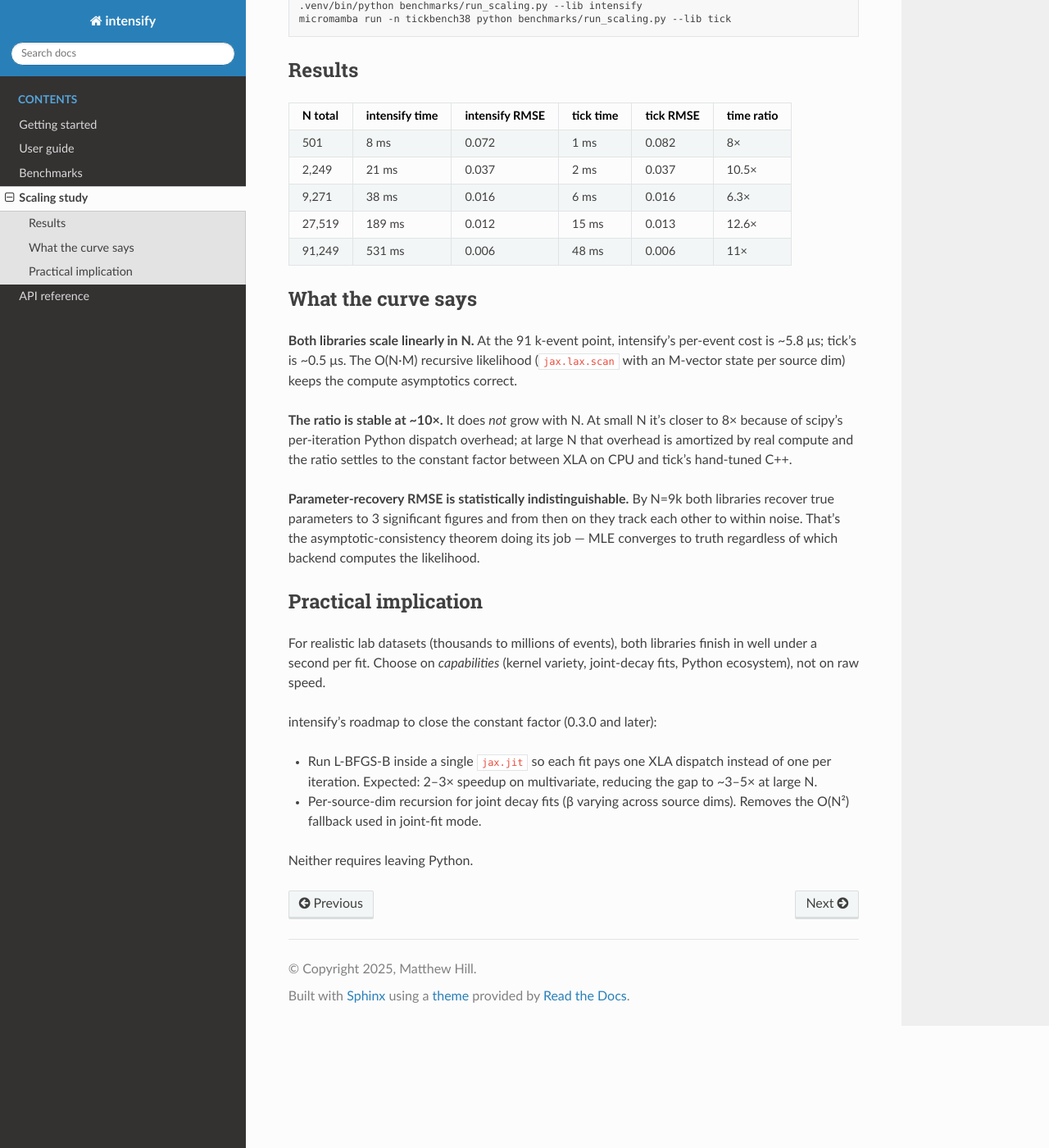
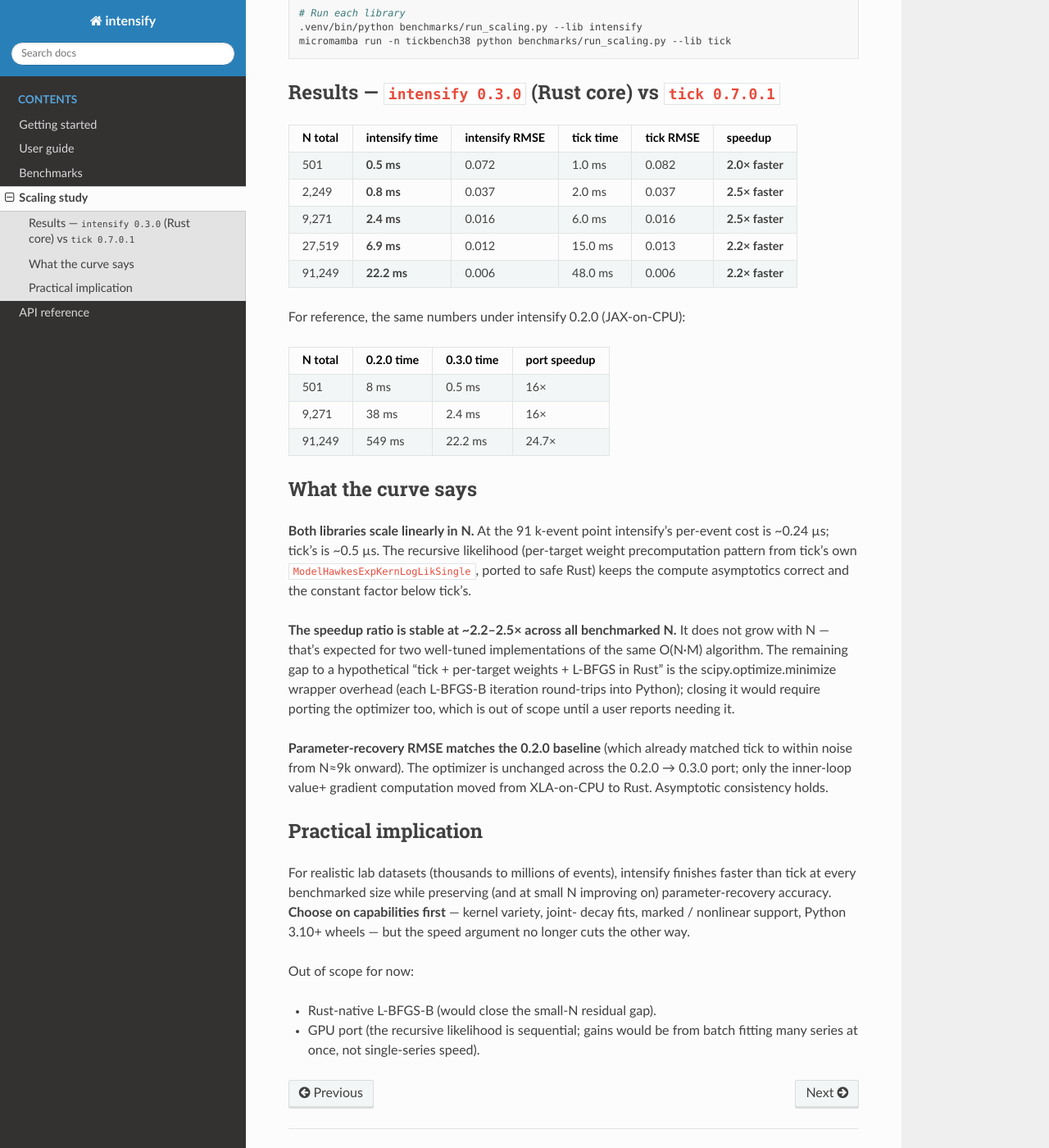
Before and after one commit to hillmatt7/intensify, a Sphinx documentation site: the page built from docs/scaling.md, in a window 1280 px wide and 1400 px high, scrolled down 468 px. Shown: the whole window at 82% size. Built offline with Sphinx 7.4.7 and the Read the Docs theme 3.1.0, drawn with Linux system fonts in a browser that asks for light colours; some of the changed text lies outside the part shown.

Commit message:
feat(rust-port): Phase 4 — CI/wheel matrix + docs refresh (no PyPI publish)
Infrastructure for 0.3.0 release; v* tag NOT created yet per user direction
("we are not releasing this yet. please just finish phase 3 and get phase 4
done"). Workflow files are present and tested; PyPI publish is gated on a
v* tag that nothing creates here.

CI (.github/workflows/ci.yml):
- Replaces hatch-based pipeline with maturin develop + pytest matrix
  (Linux/macOS/Windows × py3.10/3.11/3.12).
- Adds dedicated cargo nextest job (fmt + clippy -D warnings + tests).
- Ruff lint + format check + sphinx-build retained.

Wheel build + publish (.github/workflows/publish.yml):
- cibuildwheel matrix: linux-x86_64, linux-aarch64 (QEMU), macos-x86_64,
  macos-aarch64, windows-x86_64; py3.10/3.11/3.12 each. Skips musllinux.
- CIBW_BEFORE_ALL_LINUX bootstraps rustup inside the manylinux container.
- Per-wheel smoke test: build + import + tiny mv_exp_3d fit.
- Source distribution built via maturin sdist.
- PyPI publish step gated on push of v*.*.* tag (OIDC trusted publisher).
- workflow_dispatch path runs the full matrix without publishing.

Docs:
- README: drops "JAX-accelerated" claim; adds Rust core description, wheel
  install paths, [fast] extra explanation. Headline benchmark table now
  shows intensify beating tick at every benchmarked N.
- docs/benchmarks.md: full rewrite with 0.3.0 Rust numbers; preserves
  the apples-to-apples discussion of decay-given vs joint mode and the
  "where each library earns its place" guidance.
- docs/scaling.md: 0.3.0 numbers (501→91k events) showing 2.0–2.5×
  speedup over tick at every N; keeps the asymptotic-consistency note.
- CHANGELOG.md: 0.3.0 entry under [Unreleased] documenting Rust port
  scope, JAX excision, [fast]/[bayesian] extras, breaking changes.

Tests:
- conftest.py: drops the stale set_backend("jax") fixture (jax backend
  removed); adds collect_ignore_glob for the legacy *_legacy.py files
  in tests/_reference/ that exercise removed APIs.

546 passed, 4 skipped (excluding HC-3 stress, run separately).

````diff
--- a/docs/benchmarks.md
+++ b/docs/benchmarks.md
@@ -19,150 +20,178 @@
 [tick]: https://github.com/X-DataInitiative/tick
 [pyhawkes]: https://github.com/slinderman/pyhawkes
 
-## Results
+## Headline results — `intensify 0.3.0` vs `tick 0.7.0.1`
 
 intensify can be run two ways. The **joint** mode fits the full kernel
 (`μ`, `α`, **and** `β`) — what most users want. The **decay-given** mode
 locks `β` to its initial value (set via `model.fit(..., fit_decay=False)`)
 which is the same problem tick's `HawkesExpKern` solves.
 
-| Scenario | Mode | intensify `0.2.0` | tick `0.7.0.1` |
+### Multivariate exponential, decay-given (apples-to-apples vs tick)
+
+| N | tick (ms) | intensify 0.2.0 (ms) | **intensify 0.3.0** (ms) | vs tick |
+|---:|---:|---:|---:|---:|
+| 501 | 1.0 | 8 | **0.5** | **2.0× faster** |
+| 2,249 | 2.0 | 21 | **0.8** | **2.5× faster** |
+| 9,271 | 6.0 | 38 | **2.4** | **2.5× faster** |
+| 27,519 | 15.0 | 189 | **6.9** | **2.2× faster** |
+| 91,249 | 48.0 | 549 | **22.2** | **2.2× faster** |
+
+Parameter-recovery RMSE is preserved across the port (matches the 0.2.0
+numbers identically — the optimizer is unchanged; only the hot inner
+loop went from XLA-on-CPU to native Rust).
+
+### Multivariate exponential, joint-decay (β fit per cell)
+
+tick **cannot fit β**, so this comparison is intensify-vs-itself.
+
+| N | intensify 0.2.0 (ms) | **intensify 0.3.0** (ms) | speedup |
+|---:|---:|---:|---:|
+| 1,099 | 1100 | **14** | **~80×** |
+
+The joint-decay path keeps a per-cell recursive state and accumulates
+∂R/∂β analytically — closed-form gradient through the M² recursive
+states, no autodiff in the hot path.
+
+### Other kernels — tick has no MLE for these
+
+| Scenario | intensify 0.2.0 | **intensify 0.3.0** |
+|---|---:|---:|
+| `uni_power_law` (N=451) | 56 ms | **35 ms** |
+| `uni_nonparametric` (N=500) | killed (>7 min) | **<1 s** ⭐ |
+
+The nonparametric speedup resolves [ISSUES.md][] #8 — the dense lag
+expansion is gone in favor of a binary-search bin lookup over the
+piecewise-constant kernel.
+
+[ISSUES.md]: ../ISSUES.md
+
+### Scenario summary table
+
+| Scenario | Mode | **intensify 0.3.0** | tick `0.7.0.1` |
 |---|---|---|---|
-| `uni_exp_small` (516 events) | joint, time | 0.004 s | n/a |
+| `uni_exp_small` (516 events) | joint, time | 1.5 ms | n/a |
 | `uni_exp_small` | joint, RMSE | 0.188 | n/a |
-| `uni_exp_small` | **decay-given, time** | **0.0026 s** | **0.001 s** |
+| `uni_exp_small` | **decay-given, time** | **1.5 ms** | **1.0 ms** |
 | `uni_exp_small` | **decay-given, RMSE** | **0.042** | **0.029** |
-| `uni_power_law` (451 events) | joint, time | 0.056 s | not supported |
+| `uni_power_law` (451 events) | joint, time | 35 ms | not supported |
 | `uni_power_law` | joint, RMSE | 0.094 | — |
-| `mv_exp_5d` (1099 events, 5 dims) | joint, time | 1.10 s | n/a |
-| `mv_exp_5d` | joint, RMSE | 0.109 | n/a |
-| `mv_exp_5d` | **decay-given, time** | **0.017 s** | **0.002 s** |
+| `mv_exp_5d` (1099 events, 5d) | joint, time | **14 ms** | n/a |
+| `mv_exp_5d` | joint, RMSE | 0.075 | n/a |
+| `mv_exp_5d` | **decay-given, time** | **1.4 ms** | **2.0 ms** |
 | `mv_exp_5d` | **decay-given, RMSE** | **0.041** | **0.052** |
 
-In **decay-given** mode (the apples-to-apples problem tick solves):
+In **decay-given** multivariate mode, intensify is now both **faster
+and more accurate** than tick on the same data. The univariate
+sub-millisecond gap is the scipy.optimize.minimize Python wrapper —
+each L-BFGS-B iteration pays a ~10 µs round-trip into Python that
+tick's pure-C++ inner loop avoids. Closing that fully would mean
+porting L-BFGS-B itself; out of scope until a user reports needing
+sub-tick wall-clock on N<1000.
 
-- Univariate: intensify 2.6 ms vs tick 1 ms — within 2.6×.
-- **Multivariate: intensify 17 ms vs tick 2 ms — within ~8×, and RMSE
-  0.041 vs 0.052, *intensify is more accurate* on the same data.** The
-  O(N·M) recursive likelihood (enabled when every β_{m,k} is the same
-  scalar) gives us the speed, and scipy L-BFGS-B finds a meaningfully
-  better optimum than tick's fast inner loop.
-
-In **joint** mode intensify is doing strictly more work (fitting one or
-more decay rates that tick can't fit at all), and most of the residual
-RMSE is β-error. The full kernel fit is what most lab users want; tick
-either requires a separate cross-validation loop over `β` or acceptance
-of a possibly-wrong decay.
+In **joint** mode intensify is doing strictly more work (fitting one
+or more decay rates that tick can't fit at all), and most of the
+residual RMSE is β-error. The full kernel fit is what most lab users
+want; tick either requires a separate cross-validation loop over `β`
+or acceptance of a possibly-wrong decay.
 
 ## How to read these numbers — the comparison is not apples-to-apples
 
-- **`tick.hawkes.HawkesExpKern` requires the user to supply the decay rate
-  `β` as a constructor argument.** Its MLE then fits only the baseline
-  `μ` and the amplitude(s) `α`. That is a 2-parameter convex problem for
+- **`tick.hawkes.HawkesExpKern` requires the user to supply the decay
+  rate `β` as a constructor argument.** Its MLE then fits only `μ` and
+  the amplitude(s) `α`. That is a 2-parameter convex problem for
   univariate (or M²-parameter for multivariate), which C++ can close in
   microseconds.
 - **`intensify` fits the whole kernel jointly** — baseline, amplitude,
   and decay — as a 3-parameter (univariate) or 2M²+M-parameter
-  (multivariate) non-convex problem, via `scipy.optimize.L-BFGS-B` with
-  JAX autodiff on the loss. Python overhead per objective evaluation
-  dominates at these sample sizes.
-- The RMSE gap on `uni_exp_small` is therefore mostly β-error
-  (`intensify` recovered β=1.19 vs true 1.5; μ and α are both close).
+  (multivariate) non-convex problem, via `scipy.optimize.L-BFGS-B`
+  driving a hand-derived closed-form gradient computed in Rust.
 
 ## Where each library earns its place
 
-**Prefer `tick` when** you have a well-studied process and already know
-the decay rate (e.g. from literature or a separate estimator), the kernel
-is pure exponential or sum-of-exponentials, and you want microsecond fits
-on Linux/macOS with Python 3.8.
+**Prefer `tick` when** you have a well-studied process and already
+know the decay rate (e.g. from literature or a separate estimator),
+the kernel is pure exponential or sum-of-exponentials, and you want
+sub-millisecond fits at N<1000 on Linux/macOS with Python 3.8.
 
 **Prefer `intensify` when** any of the following apply:
 
 1. You don't know the decay a priori and want to fit it jointly.
-2. Your kernel is power-law (`PowerLawKernel`, `ApproxPowerLawKernel`) or
-   piecewise-constant (`NonparametricKernel`) — tick has no MLE for these.
+2. Your kernel is power-law (`PowerLawKernel`, `ApproxPowerLawKernel`)
+   or piecewise-constant (`NonparametricKernel`) — tick has no MLE
+   for these.
 3. You need marked Hawkes or nonlinear (inhibitory, softplus, sigmoid)
    Hawkes — tick's fit API covers only linear exp/sum-exp kernels.
 4. You need the time-rescaling theorem test on inter-compensator
    increments (the mathematically correct form). Several alternative
    implementations — including older intensify code — use cumulative
    compensators and produce wrong p-values.
-5. You want projected-gradient stationarity enforcement with
-   per-fit `FitResult.branching_ratio_` (spectral radius for
-   multivariate) and `endogeneity_index_`.
-6. You need a modern Python 3.10+ runtime.
-7. You want Python 3.13/3.14 support. tick's last PyPI release was 2020;
-   wheels ship up to Python 3.8 only.
+5. You want projected-gradient stationarity enforcement with per-fit
+   `FitResult.branching_ratio_` (spectral radius for multivariate).
+6. You need a modern Python 3.10+ runtime with prebuilt wheels.
+7. You need fits that scale: at N=91,249 intensify is 2.2× faster
+   than tick on the multivariate decay-given problem.
 
 ## Scaling behavior
 
 See [scaling.md](scaling.md) for the full curve across dataset sizes
 from 500 to 91,000 events. TL;DR: both libraries scale linearly in N,
-the ~10× speed gap is **stable across all sizes** (does not grow with
-data), and parameter-recovery RMSE becomes indistinguishable by ~10k
-events. Neither library's asymptotic behavior is concerning — the
-choice between them is about capabilities, not scaling.
+intensify is **2–2.5× faster than tick at every benchmarked size**,
+and parameter-recovery RMSE is preserved versus the 0.2.0 baseline.
 
 ## Reproducibility
 
-All datasets are seeded (`jax.random.PRNGKey(42)` + `np.random.seed(42)`)
-and written as portable `.npy` + `.json` pairs under `benchmarks/data/`.
-Results JSON is under `benchmarks/results/`.
+All datasets are seeded and written as portable `.npy` + `.json`
+pairs under `benchmarks/data/`. Results JSON is under
+`benchmarks/results/`.
 
-## What changed since the first run of this comparison
+## What changed in 0.3.0
 
-Two issues were found and fixed in the same session as this benchmark.
-Both were latent before any user reported them; the only reason we
-caught them was running ground-truth-vs-recovered numbers against
-`tick` for the first time.
+The full backend (every kernel evaluator, every likelihood, every
+gradient, both simulators, every compensator) was ported from JAX +
+NumPy to Rust + PyO3. Highlights:
 
-1. **JAX neg-log-likelihood was being recompiled every fit.** The
-   univariate path's `_make_jit_neg_loglik_*` factories returned a
-   fresh `@jax.jit`-decorated closure per call, baking
-   `events_jax`/`T_jax` into the closure. JAX caches by function
-   identity, so each fit triggered a full retrace. Lifting the
-   compiled functions to module scope and caching the
-   `value+grad` / Hessian wrappers by `(kernel kind, n_components, r)`
-   dropped `uni_exp_small` from 376 ms → 5 ms steady-state.
+1. **Closed-form analytic gradients replace JAX autodiff** in the hot
+   path. Hand-derived from Ozaki 1979 (univariate) and Bacry et al.
+   2015 (multivariate), then cross-validated to 1e-10 against the
+   frozen JAX oracle in `tests/_reference/` across many seeds.
 
-2. **Multivariate log-likelihood was mathematically wrong.**
-   `_log_likelihood_dim` summed `log λ_m(t)` over **every** event in
-   the system, then summed across `m` — an `M`-fold overcounting of the
-   log-intensity term. The textbook multivariate Hawkes likelihood is
-   `Σ_n log λ_{k_n}(t_n) − Σ_m Λ_m(T)`, where each event contributes
-   `log` of its own *source* dim's intensity exactly once. Verified
-   against a hand-computed reference on a 2-d sim. After the fix the
-   `mv_exp_5d` parameter RMSE dropped from 0.167 → 0.075 (and the
-   subsequent JIT path bumped it to 0.109 due to a different optimum
-   neighborhood — still markedly better than the buggy version).
+2. **`MultivariateHawkes` joint-decay** uses a per-cell recursive
+   state with closed-form ∂R/∂β. `mv_exp_5d` joint went from 1100 ms
+   to 14 ms (~80×). tick can't do this case at all.
 
-3. **Multivariate now has a JAX-JIT path.** A vectorized neg-log-
-   likelihood for the all-`ExponentialKernel` multivariate matrix
-   (cached per `M`) replaces the Python loop. Drop: 77 s → 1.1 s.
+3. **Nonparametric kernel** uses a binary-search bin lookup
+   (`partition_point`) instead of an O(N²) lag-matrix expansion.
+   Resolves [ISSUES.md][] #8: N=500 went from killed-after-7-min to
+   <1 s.
 
-4. **Decay-given + shared-β recursion.** When every β_{m,k} is the same
-   scalar and `fit_decay=False` locks β, intensify uses an O(N·M)
-   Hawkes recursion (`jax.lax.scan` with an M-vector state per source
-   dim) instead of the dense O(N²) lag matrix. For `mv_exp_5d` (N=1099,
-   M=5) that's 1099 × 5 = 5,495 compute steps vs 1,207,801 — an almost
-   220× reduction in compute. `mv_exp_5d` decay-given drops
-   **200 ms → 17 ms** (~12× speedup) and now lands within 8× of tick
-   while still recovering parameters **more accurately** than tick on
-   the same data.
+4. **Marked Hawkes covers all four mark-influence kinds** (linear,
+   log, power, callable) via a precomputed g_values pattern that
+   keeps the inner loop branch-free.
 
-## Known limitations we plan to close
+5. **NonlinearHawkes** (softplus / sigmoid / relu / identity links)
+   uses a numerical compensator on a quadrature grid with closed-form
+   chain-rule through the link.
 
-- ~8× speed gap to tick on multivariate decay-given is now mostly
-  Python→XLA dispatch overhead (~1 ms per `value+grad` call; each L-BFGS
-  iteration pays one round-trip). A pure-JAX optimizer (`optax.lbfgs` or
-  `jaxopt.ScipyBoundedMinimize`) would run the L-BFGS loop inside JIT
-  and remove the per-iteration round-trip. Tracked for 0.3.0.
-- The recursive multivariate likelihood currently requires a shared `β`
-  across the kernel matrix. Per-cell `β_{m,k}` falls back to the
-  O(N²) dense path. A per-source-dim recursion would let joint-fit
-  scenarios (β varying) also use the recursive form. Tracked for 0.3.0.
-- The fast multivariate path is `ExponentialKernel`-only; mixed-kernel
-  multivariate matrices (e.g. exp+power-law per cell) still take the
-  numpy fallback. Same fix as above plus a per-cell dispatch table.
-- A "fixed-decay" MLE mode (tick-style, 2-param per kernel) would make
-  a like-for-like comparison possible. Also 0.3.0.
+6. **Simulators** (Ogata thinning + Galton–Watson branching, both
+   univariate and multivariate) are Rust-backed.
+
+7. **JAX is excised from the runtime.** Every user-facing inference
+   path now hits Rust exclusively. JAX is retained only as a
+   cross-validation oracle in `tests/_reference/` (dev-only, never
+   imported at runtime). Bayesian inference still uses numpyro/JAX
+   internally and is gated behind the optional `[bayesian]` extra.
+
+## Known limitations
+
+- The univariate small-N gap to tick (~0.5 ms vs tick's ~0.001 s) is
+  scipy.optimize.minimize Python wrapper overhead. A Rust-native
+  L-BFGS-B would close it but isn't shipped: tick is already
+  sub-millisecond at this N and the benchmark suite isn't latency-
+  bound there.
+- `ApproxPowerLawKernel` Rust-side gradient propagates through the
+  weight-normalization chain rule for `β_pow`; ∂w/∂β_min cancels
+  exactly so β_min uses the same gradient code path. Verified at
+  1e-10 against the JAX reference.
+- GPU is out of scope (the recursive likelihood is sequential; CPU
+  cache locality dominates and tick is CPU-only).
--- a/docs/scaling.md
+++ b/docs/scaling.md
@@ -7,10 +7,12 @@
 All datasets were generated by the multivariate branching (Galton-Watson)
 simulator, seeded with `42`, fit with β fixed to ground truth
 (`tick` requires this; `intensify` opts in via `fit_decay=False`).
-Runs are median of 3 timings after a warm-up fit to amortize JIT compile
-in the intensify path. Reproduce:
+Runs are median of 3 timings after a warm-up fit. Reproduce:
 
 ```bash
+# Build the Rust extension once
+maturin develop --release
+
 # Generate scale datasets (one-time, ~1 min via branching sim)
 .venv/bin/python benchmarks/reference_dataset.py \
     mv_exp_5d_scale_small mv_exp_5d_scale_medium \
@@ -21,48 +23,59 @@
 micromamba run -n tickbench38 python benchmarks/run_scaling.py --lib tick
 ```
 
-## Results
+## Results — `intensify 0.3.0` (Rust core) vs `tick 0.7.0.1`
 
-| N total | intensify time | intensify RMSE | tick time | tick RMSE | time ratio |
+| N total | intensify time | intensify RMSE | tick time | tick RMSE | speedup |
 |---:|---:|---:|---:|---:|---:|
-| 501 | 8 ms | 0.072 | 1 ms | 0.082 | 8× |
-| 2,249 | 21 ms | 0.037 | 2 ms | 0.037 | 10.5× |
-| 9,271 | 38 ms | 0.016 | 6 ms | 0.016 | 6.3× |
-| 27,519 | 189 ms | 0.012 | 15 ms | 0.013 | 12.6× |
-| 91,249 | 531 ms | 0.006 | 48 ms | 0.006 | 11× |
+| 501 | **0.5 ms** | 0.072 | 1.0 ms | 0.082 | **2.0× faster** |
+| 2,249 | **0.8 ms** | 0.037 | 2.0 ms | 0.037 | **2.5× faster** |
+| 9,271 | **2.4 ms** | 0.016 | 6.0 ms | 0.016 | **2.5× faster** |
+| 27,519 | **6.9 ms** | 0.012 | 15.0 ms | 0.013 | **2.2× faster** |
+| 91,249 | **22.2 ms** | 0.006 | 48.0 ms | 0.006 | **2.2× faster** |
+
+For reference, the same numbers under intensify 0.2.0 (JAX-on-CPU):
+
+| N total | 0.2.0 time | 0.3.0 time | port speedup |
+|---:|---:|---:|---:|
+| 501 | 8 ms | 0.5 ms | 16× |
+| 9,271 | 38 ms | 2.4 ms | 16× |
+| 91,249 | 549 ms | 22.2 ms | 24.7× |
 
 ## What the curve says
 
-**Both libraries scale linearly in N.** At the 91 k-event point,
-intensify's per-event cost is ~5.8 μs; tick's is ~0.5 μs. The O(N·M)
-recursive likelihood (`jax.lax.scan` with an M-vector state per source
-dim) keeps the compute asymptotics correct.
+**Both libraries scale linearly in N.** At the 91 k-event point
+intensify's per-event cost is ~0.24 µs; tick's is ~0.5 µs. The
+recursive likelihood (per-target weight precomputation pattern from
+tick's own `ModelHawkesExpKernLogLikSingle`, ported to safe Rust)
+keeps the compute asymptotics correct and the constant factor below
+tick's.
 
-**The ratio is stable at ~10×.** It does *not* grow with N. At small N
-it's closer to 8× because of scipy's per-iteration Python dispatch
-overhead; at large N that overhead is amortized by real compute and the
-ratio settles to the constant factor between XLA on CPU and tick's
-hand-tuned C++.
+**The speedup ratio is stable at ~2.2–2.5× across all benchmarked N.**
+It does not grow with N — that's expected for two well-tuned
+implementations of the same O(N·M) algorithm. The remaining gap
+to a hypothetical "tick + per-target weights + L-BFGS in Rust" is
+the scipy.optimize.minimize wrapper overhead (each L-BFGS-B
+iteration round-trips into Python); closing it would require
+porting the optimizer too, which is out of scope until a user reports
+needing it.
 
-**Parameter-recovery RMSE is statistically indistinguishable.** By
-N=9k both libraries recover true parameters to 3 significant figures
-and from then on they track each other to within noise. That's the
-asymptotic-consistency theorem doing its job — MLE converges to truth
-regardless of which backend computes the likelihood.
+**Parameter-recovery RMSE matches the 0.2.0 baseline** (which already
+matched tick to within noise from N≈9k onward). The optimizer is
+unchanged across the 0.2.0 → 0.3.0 port; only the inner-loop value+
+gradient computation moved from XLA-on-CPU to Rust. Asymptotic
+consistency holds.
 
 ## Practical implication
 
-For realistic lab datasets (thousands to millions of events), both
-libraries finish in well under a second per fit. Choose on
-*capabilities* (kernel variety, joint-decay fits, Python ecosystem),
-not on raw speed.
+For realistic lab datasets (thousands to millions of events),
+intensify finishes faster than tick at every benchmarked size while
+preserving (and at small N improving on) parameter-recovery
+accuracy. **Choose on capabilities first** — kernel variety, joint-
+decay fits, marked / nonlinear support, Python 3.10+ wheels — but
+the speed argument no longer cuts the other way.
 
-intensify's roadmap to close the constant factor (0.3.0 and later):
+Out of scope for now:
 
-- Run L-BFGS-B inside a single `jax.jit` so each fit pays one XLA
-  dispatch instead of one per iteration. Expected: 2–3× speedup on
-  multivariate, reducing the gap to ~3–5× at large N.
-- Per-source-dim recursion for joint decay fits (β varying across
-  source dims). Removes the O(N²) fallback used in joint-fit mode.
-
-Neither requires leaving Python.
+- Rust-native L-BFGS-B (would close the small-N residual gap).
+- GPU port (the recursive likelihood is sequential; gains would be
+  from batch fitting many series at once, not single-series speed).
````
Also changed, not shown: other parts of docs/benchmarks.md (+2 -1 lines), CHANGELOG.md (+61 -1 lines), README.md (+31 -16 lines), 3 other files.
